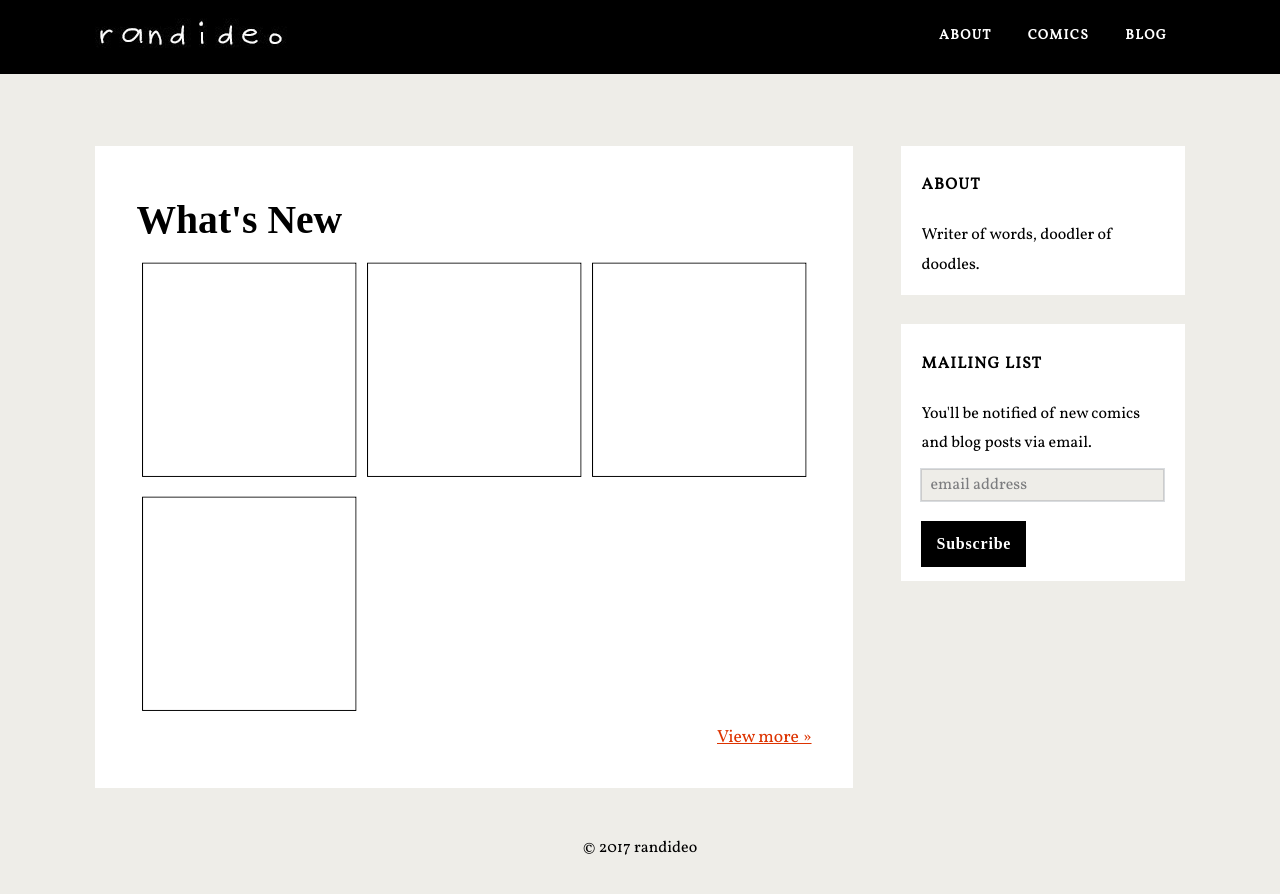
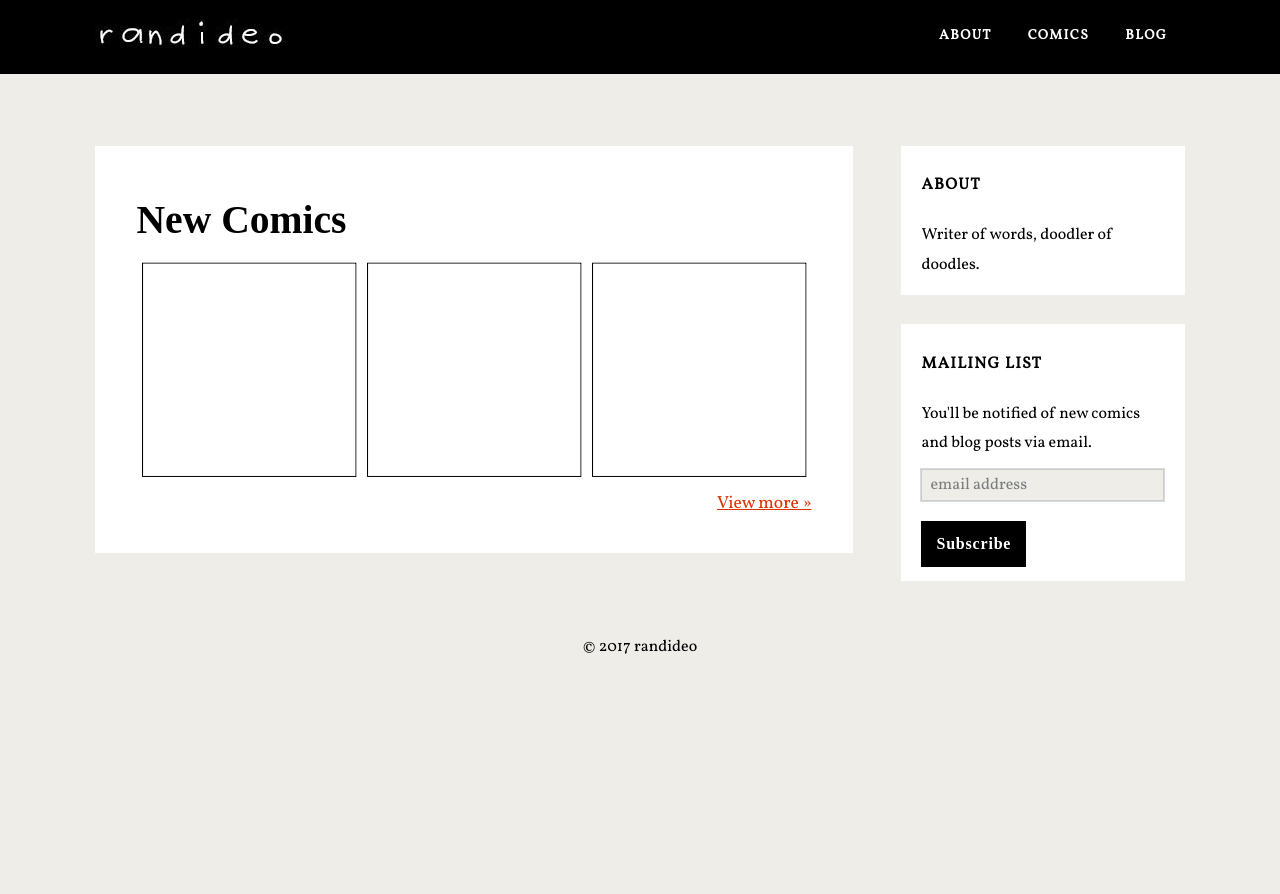
Before and after one commit to randideo/randideo.github.io, a Jekyll site: the page built from backup.html, in a window 1280 px wide. Shown: the top 894 px of the page. Built offline with Jekyll 4.4.1, drawn with Linux system fonts in a browser that asks for light colours; nearby versions of some CDN libraries; some web fonts are replaced; comment, search, counter and statistics services are not loaded.

Commit message:
Update backup.html

```diff
--- a/backup.html
+++ b/backup.html
@@ -5,10 +5,10 @@ layout: default
 
 	 <div class="post hentry">
 		 <div class="entry-content">
-			 <h2 style="padding-bottom: 10px;">What's New</h2>
+			 <h2 style="padding-bottom: 10px;">New Comics</h2>
 
 <ul style="list-style: none; margin: 0em;">
-	{% for post in site.categories.Comics limit: 9 %}
+	{% for post in site.categories.Comics limit: 3 %}
 	<li style="float: left; padding: 5px; width: 33.33333333333333%;">  <a href="{{ post.url }}" ><img src="{{ post.thumbnail }}" /></a></li>
 	{% endfor %}</ul>
 			 <div style="clear: both;"></div>
```
